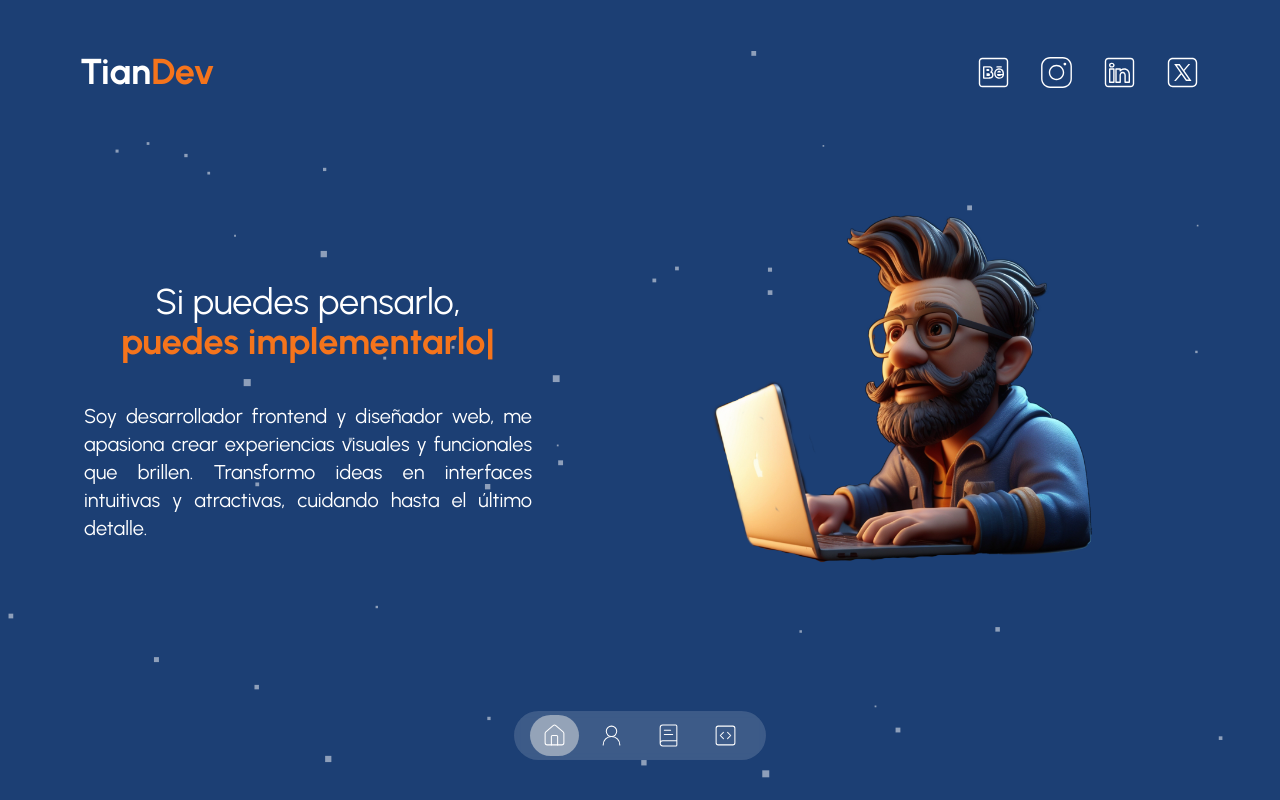
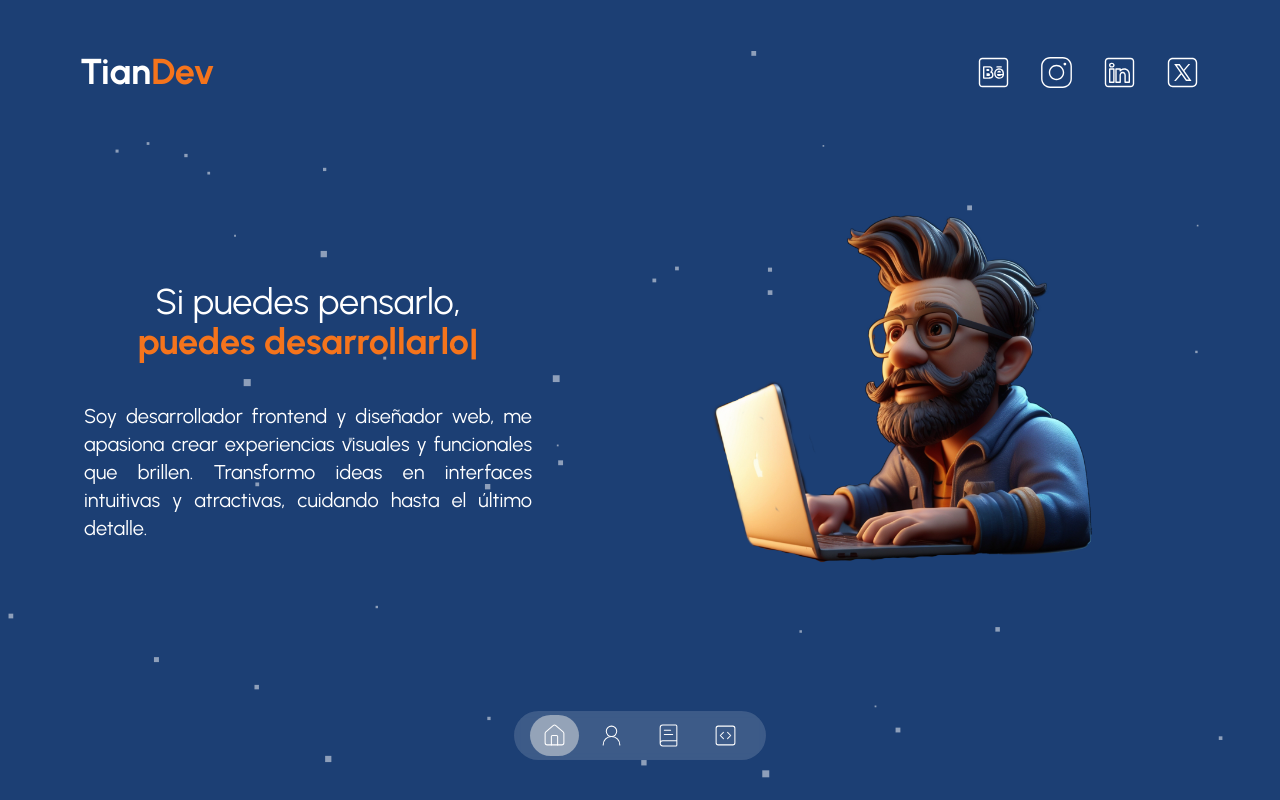
Before and after one commit to cristianmoto/Landing-tiandev, a Next.js app: page / in a window 1280 px wide. Built offline with nearby package versions, Linux system fonts and the light colour scheme.

Commit message:
arreglo introduccion

```diff
--- a/src/app/components/Introduccion.tsx
+++ b/src/app/components/Introduccion.tsx
@@ -17,8 +17,6 @@ const Introduccion = () => {
                             1000,
                             "puedes optimizarlo",
                             1000,
-                            "puedes implementarlo",
-                            1000,
                             "puedes desarrollarlo",
                             1000,
                         ]}
```
